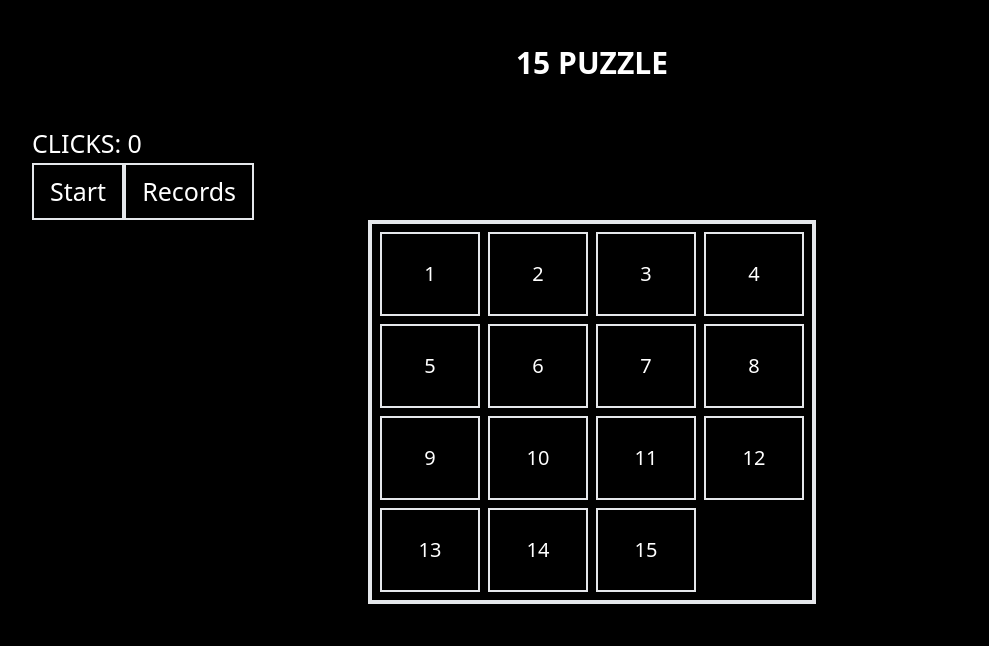
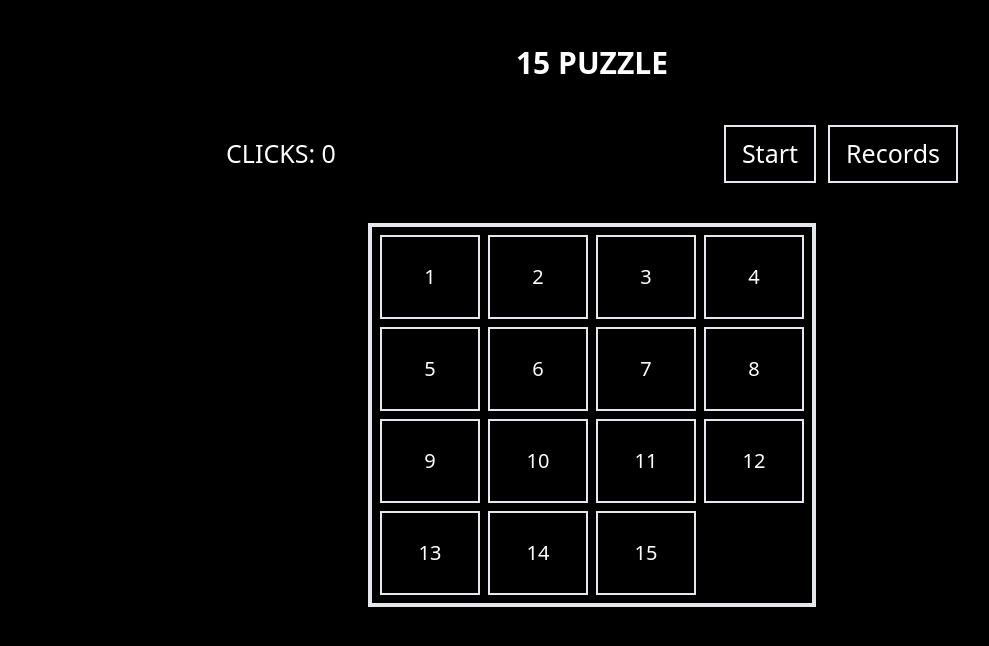
Before and after one commit to lickoneyou/15puzzle, a React (Create React App) app: page / in a window 1280 px wide. Shown: the top 646 px of the page, without its empty margins (48-1037 px from the left). Built offline with nearby package versions, Linux system fonts and the light colour scheme.

Commit message:
fix ControlPanel styles

```diff
--- a/src/components/ControlPanel.tsx
+++ b/src/components/ControlPanel.tsx
@@ -14,13 +14,14 @@ const ControlPanel = ({ puzzle, setPuzzle }: Props) => {
     'text-white text-[25px] border-2 py-2 px-4 hover:bg-white hover:text-black transition ease-in-out duration-150 select-none'
 
   return (
-    <div>
+    <div className="flex justify-around mb-10 items-center">
       <p className="text-white uppercase text-[25px] select-none">
         clicks: {clicks}
       </p>
+      <div>
         <button
           onClick={() => startGame(puzzle, setPuzzle, setBtnText, dispatch)}
-        className={btnStyles}
+          className={[btnStyles, 'mr-3'].join(' ')}
         >
           {btnText}
         </button>
@@ -34,6 +35,7 @@ const ControlPanel = ({ puzzle, setPuzzle }: Props) => {
           Records
         </a>
       </div>
+    </div>
   )
 }
 
```
Lines whose indentation alone changed are shown as unchanged.
